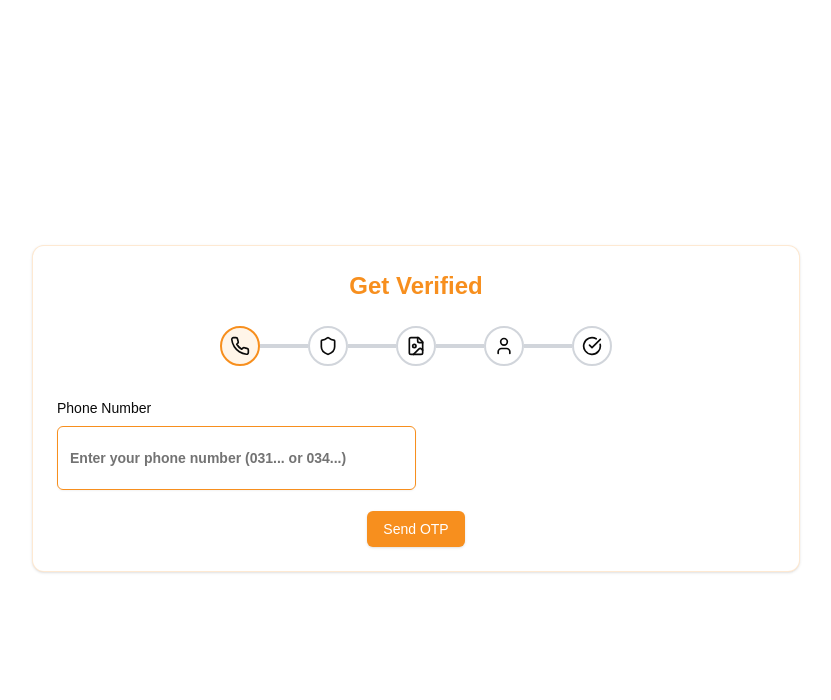
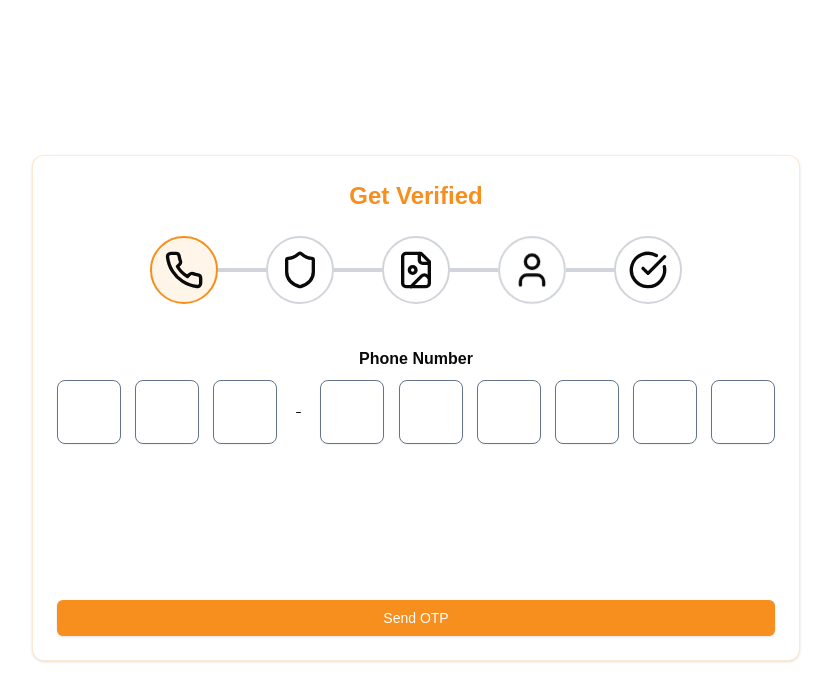
Before and after one commit to EmmanuelKeifala/kyc-qcell, a Next.js app: page /getVerified in a window 1280 px wide. Shown: the top 700 px of the page, without its empty margins (224-1055 px from the left). Built offline with nearby package versions, Linux system fonts and the light colour scheme.

Commit message:
will further style the number and input fields

```diff
--- a/app/globals.css
+++ b/app/globals.css
@@ -70,3 +70,23 @@ body {
     @apply bg-background text-foreground;
   }
 }
+
+/* ===== TYPOGRAPHY */
+.text-36-bold {
+  @apply text-[36px] leading-[40px] font-bold;
+}
+.text-16-semibold {
+  @apply text-[16px] leading-[20px] font-semibold;
+}
+
+.shad-otp {
+  @apply w-full flex justify-between !important;
+}
+
+.shad-otp-slot {
+  @apply text-36-bold justify-center flex border border-slate-500 rounded-lg size-16 gap-4 !important;
+}
+
+.shad-alert-dialog {
+  @apply space-y-5 bg-slate-400 border-slate-500 outline-none !important;
+}
--- a/components/forms/VerificationForm.tsx
+++ b/components/forms/VerificationForm.tsx
@@ -7,11 +7,18 @@ import {
   Shield,
   FileImage,
   X,
+  ArrowLeft,
 } from "lucide-react";
 import { Card, CardContent } from "@/components/ui/card";
 import { Button } from "@/components/ui/button";
 import { Input } from "@/components/ui/input";
 import { Alert, AlertDescription } from "@/components/ui/alert";
+import {
+  InputOTP,
+  InputOTPGroup,
+  InputOTPSeparator,
+  InputOTPSlot,
+} from "@/components/ui/input-otp";
 import { motion, AnimatePresence } from "framer-motion";
 
 interface FormData {
@@ -38,28 +45,16 @@ const VerificationForm = () => {
     selfie: null,
   });
 
-  const validatePhone = (number: string) => {
-    // const phoneRegex = /^(031|034)\d{7}$/;
-    if (1 != 1) {
-      setPhoneError(
-        "Phone number must start with 031 or 034 and be 11 digits long"
-      );
-      return false;
-    }
-    setPhoneError("");
-    return true;
-  };
-
   const sendOTP = () => {
     console.log("Sending OTP to", formData.phoneNumber);
   };
 
   const steps = [
-    { title: "Phone", icon: <Phone className="w-5 h-5" /> },
-    { title: "Verify", icon: <Shield className="w-5 h-5" /> },
-    { title: "ID Card", icon: <FileImage className="w-5 h-5" /> },
-    { title: "Selfie", icon: <User className="w-5 h-5" /> },
-    { title: "Review", icon: <CheckCircle className="w-5 h-5" /> },
+    { title: "Phone", icon: <Phone size={40} /> },
+    { title: "Verify", icon: <Shield size={40} /> },
+    { title: "ID Card", icon: <FileImage size={40} /> },
+    { title: "Selfie", icon: <User size={40} /> },
+    { title: "Review", icon: <CheckCircle size={40} /> },
   ];
 
   const handleNext = () => {
@@ -72,15 +67,13 @@ const VerificationForm = () => {
 
   const handlePhoneSubmit = (e: React.FormEvent) => {
     e.preventDefault();
-    if (validatePhone(formData.phoneNumber)) {
     sendOTP();
     handleNext();
-    }
   };
 
   const handleOTPSubmit = (e: React.FormEvent) => {
     e.preventDefault();
-    if (formData.otp) {
+    if (formData.otp.length === 6) {
       handleNext();
     }
   };
@@ -112,9 +105,17 @@ const VerificationForm = () => {
         <div key={step.title} className="flex items-center">
           <motion.div
             initial={{ scale: 0.8, opacity: 0 }}
-            animate={{ scale: 1, opacity: 1 }}
-            transition={{ delay: index * 0.1 }}
-            className={`flex items-center justify-center w-10 h-10 rounded-full border-2
+            animate={{
+              scale: 1,
+              opacity: 1,
+              transition: {
+                type: "spring",
+                stiffness: 300,
+                damping: 20,
+                delay: index * 0.1,
+              },
+            }}
+            className={`flex items-center justify-center rounded-full border-2 w-fit h-fit p-3
               ${
                 index + 1 === currentStep
                   ? "border-[#F78F1E] bg-[#FFF5E9]"
@@ -130,8 +131,15 @@ const VerificationForm = () => {
           {index < steps.length - 1 && (
             <motion.div
               initial={{ scaleX: 0 }}
-              animate={{ scaleX: 1 }}
-              transition={{ delay: index * 0.1 }}
+              animate={{
+                scaleX: 1,
+                transition: {
+                  type: "spring",
+                  stiffness: 300,
+                  damping: 20,
+                  delay: index * 0.1,
+                },
+              }}
               className={`w-12 h-1 ${
                 index + 1 < currentStep ? "bg-[#F78F1E]" : "bg-gray-300"
               }`}
@@ -143,9 +151,29 @@ const VerificationForm = () => {
   );
 
   const pageVariants = {
-    initial: { opacity: 0, x: 50 },
-    animate: { opacity: 1, x: 0 },
-    exit: { opacity: 0, x: -50 },
+    initial: {
+      opacity: 0,
+      y: 20,
+      scale: 0.95,
+    },
+    animate: {
+      opacity: 1,
+      y: 0,
+      scale: 1,
+      transition: {
+        type: "spring",
+        stiffness: 300,
+        damping: 20,
+      },
+    },
+    exit: {
+      opacity: 0,
+      y: -20,
+      scale: 0.95,
+      transition: {
+        duration: 0.2,
+      },
+    },
   };
 
   const ImagePreview = ({ type }: { type: "idCard" | "selfie" }) => (
@@ -174,30 +202,41 @@ const VerificationForm = () => {
         initial="initial"
         animate="animate"
         exit="exit"
-        transition={{ duration: 0.3 }}
+        className="min-h-[300px] flex flex-col"
       >
         {(() => {
           switch (currentStep) {
             case 1:
               return (
-                <form onSubmit={handlePhoneSubmit} className="space-y-4">
-                  <div className="space-y-2 flex flex-col">
-                    <label className="text-sm font-medium text-left">
-                      Phone Number
-                    </label>
-                    <Input
-                      type="tel"
-                      placeholder="Enter your phone number (031... or 034...)"
+                <form
+                  onSubmit={handlePhoneSubmit}
+                  className="space-y-6 flex-1 flex flex-col"
+                >
+                  <div className="space-y-2 flex-1">
+                    <label className="text-16-semibold">Phone Number</label>
+                    <InputOTP
+                      maxLength={10}
                       value={formData.phoneNumber}
-                      onChange={(e) =>
+                      onChange={(value) =>
                         setFormData((prev) => ({
                           ...prev,
-                          phoneNumber: e.target.value,
+                          phoneNumber: value,
                         }))
                       }
-                      className="border-[#F78F1E] focus:ring-[#F78F1E] w-[50%] h-16"
-                      required
-                    />
+                    >
+                      <InputOTPGroup className="shad-otp">
+                        <InputOTPSlot index={0} className="shad-otp-slot" />
+                        <InputOTPSlot index={1} className="shad-otp-slot" />
+                        <InputOTPSlot index={2} className="shad-otp-slot" />
+                        <InputOTPSeparator />
+                        <InputOTPSlot index={3} className="shad-otp-slot" />
+                        <InputOTPSlot index={4} className="shad-otp-slot" />
+                        <InputOTPSlot index={5} className="shad-otp-slot" />
+                        <InputOTPSlot index={6} className="shad-otp-slot" />
+                        <InputOTPSlot index={7} className="shad-otp-slot" />
+                        <InputOTPSlot index={8} className="shad-otp-slot" />
+                      </InputOTPGroup>
+                    </InputOTP>
                     {phoneError && (
                       <p className="text-red-500 text-sm">{phoneError}</p>
                     )}
@@ -208,7 +247,7 @@ const VerificationForm = () => {
                   >
                     <Button
                       type="submit"
-                      className="bg-[#F78F1E] hover:bg-[#E67D0E] text-white w-fit"
+                      className="bg-[#F78F1E] hover:bg-[#E67D0E] text-white w-full"
                     >
                       Send OTP
                     </Button>
@@ -218,23 +257,34 @@ const VerificationForm = () => {
 
             case 2:
               return (
-                <form onSubmit={handleOTPSubmit} className="space-y-4">
-                  <div className="space-y-2">
-                    <label className="text-sm font-medium">Enter OTP</label>
-                    <Input
-                      type="text"
-                      placeholder="Enter OTP"
+                <form
+                  onSubmit={handleOTPSubmit}
+                  className="space-y-6 flex-1 flex flex-col"
+                >
+                  <div className="space-y-4 flex-1">
+                    <label className="text-16-semibold">Enter OTP</label>
+                    <InputOTP
+                      maxLength={6}
                       value={formData.otp}
-                      onChange={(e) =>
+                      onChange={(value) =>
                         setFormData((prev) => ({
                           ...prev,
-                          otp: e.target.value,
+                          otp: value,
                         }))
                       }
-                      className="border-[#F78F1E] focus:ring-[#F78F1E]"
-                      required
-                    />
+                    >
+                      <InputOTPGroup className="shad-otp">
+                        <InputOTPSlot index={0} className="shad-otp-slot" />
+                        <InputOTPSlot index={1} className="shad-otp-slot" />
+                        <InputOTPSlot index={2} className="shad-otp-slot" />
+                        <InputOTPSeparator />
+                        <InputOTPSlot index={3} className="shad-otp-slot" />
+                        <InputOTPSlot index={4} className="shad-otp-slot" />
+                        <InputOTPSlot index={5} className="shad-otp-slot" />
+                      </InputOTPGroup>
+                    </InputOTP>
                   </div>
+                  <div className="space-y-3">
                     <motion.div
                       whileHover={{ scale: 1.02 }}
                       whileTap={{ scale: 0.98 }}
@@ -246,16 +296,18 @@ const VerificationForm = () => {
                         Verify OTP
                       </Button>
                     </motion.div>
+                  </div>
                 </form>
               );
 
             case 3:
               return (
-                <motion.div className="space-y-4" whileHover={{ scale: 1.02 }}>
+                <div className="space-y-6 flex-1 flex flex-col">
+                  <motion.div className="flex-1" whileHover={{ scale: 1.02 }}>
                     {previewUrls.idCard ? (
                       <ImagePreview type="idCard" />
                     ) : (
-                    <div className="border-2 border-dashed border-[#F78F1E] rounded-lg p-6 text-center">
+                      <div className="border-2 border-dashed border-[#F78F1E] rounded-lg p-6 text-center h-full flex flex-col items-center justify-center">
                         <input
                           type="file"
                           id="idCard"
@@ -275,15 +327,17 @@ const VerificationForm = () => {
                       </div>
                     )}
                   </motion.div>
+                </div>
               );
 
             case 4:
               return (
-                <motion.div className="space-y-4" whileHover={{ scale: 1.02 }}>
+                <div className="space-y-6 flex-1 flex flex-col">
+                  <motion.div className="flex-1" whileHover={{ scale: 1.02 }}>
                     {previewUrls.selfie ? (
                       <ImagePreview type="selfie" />
                     ) : (
-                    <div className="border-2 border-dashed border-[#F78F1E] rounded-lg p-6 text-center">
+                      <div className="border-2 border-dashed border-[#F78F1E] rounded-lg p-6 text-center h-full flex flex-col items-center justify-center">
                         <input
                           type="file"
                           id="selfie"
@@ -303,6 +357,7 @@ const VerificationForm = () => {
                       </div>
                     )}
                   </motion.div>
+                </div>
               );
 
             case 5:
```
Lines whose indentation alone changed are shown as unchanged.
